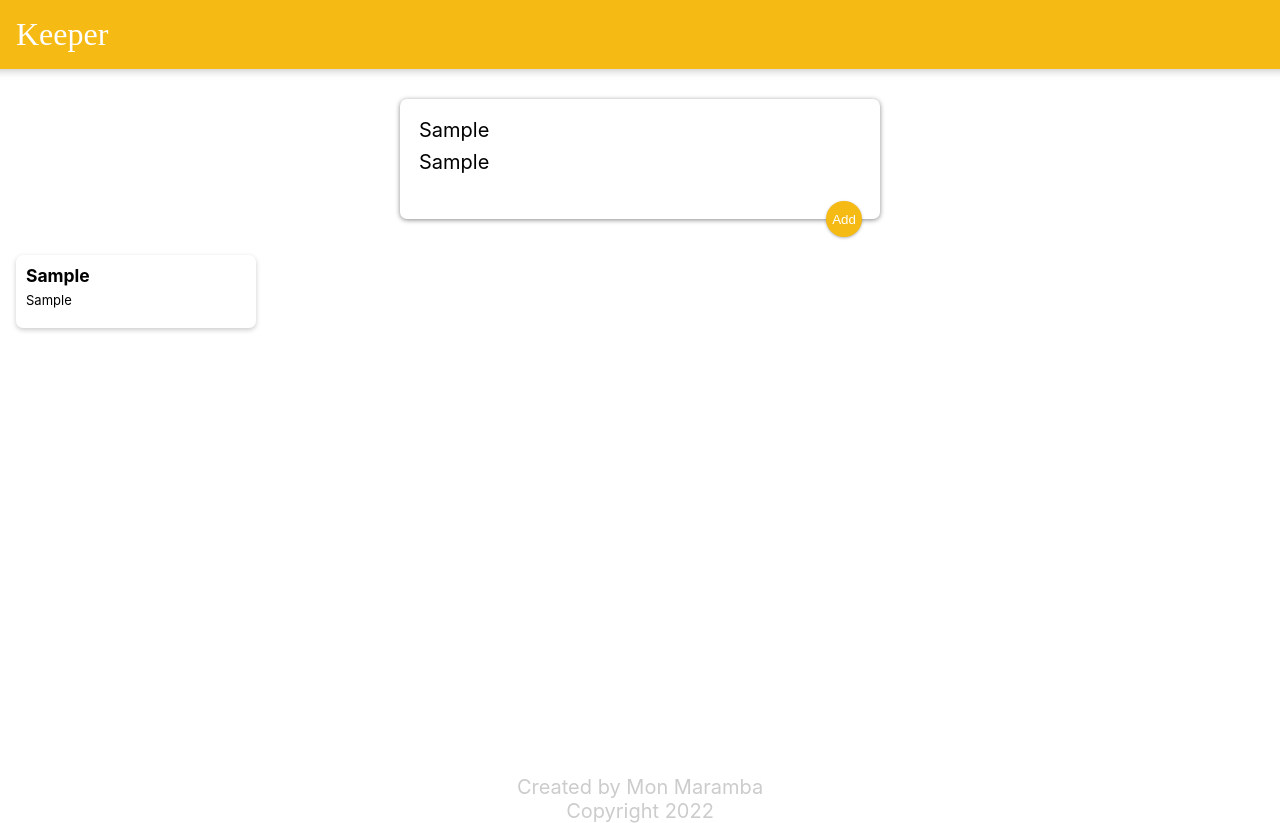
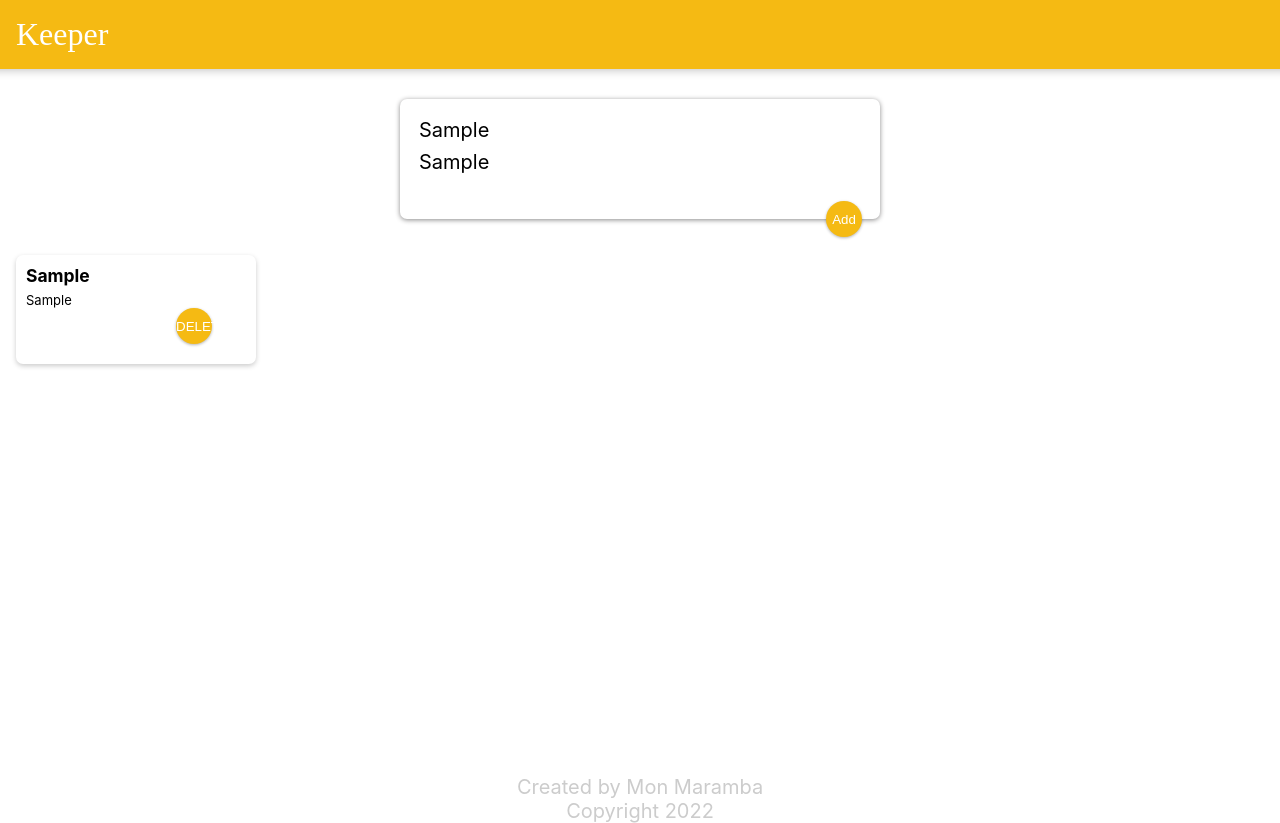
Before and after one commit to MonMaramba/keeper-app, a React (Create React App) app: page / in a window 1280 px wide. Both pictures are taken after typing "Sample", "Sample" into the empty fields and a click on the button "Add". Built offline with nearby package versions, Linux system fonts and the light colour scheme.

Commit message:
added delete button, styling and delete functionality

```diff
--- a/src/App.js
+++ b/src/App.js
@@ -8,6 +8,15 @@ import { useState } from 'react';
 
 const App = () => {
   const [notes, setNotes] = useState([]);
+
+  const deleteNote = (id) => {
+    setNotes((prevNotes) => {
+      return prevNotes.filter((noteItem, index) => {
+        return index !== id;
+      });
+    });
+  };
+
   const addNote = (newNote) => {
     setNotes((prevItems) => {
       return [...prevItems, newNote];
@@ -19,7 +28,15 @@ const App = () => {
       <Header />
       <InputArea addItem={addNote} />
       {notes.map((note, i) => {
-        return <Note key={i} title={note.title} content={note.content} />;
+        return (
+          <Note
+            key={i}
+            id={i}
+            onDelete={deleteNote}
+            title={note.title}
+            content={note.content}
+          />
+        );
       })}
       <Footer />
     </div>
--- a/src/Note.jsx
+++ b/src/Note.jsx
@@ -2,10 +2,14 @@ import React from 'react';
 import './_note.scss';
 
 const Note = (props) => {
+  const handleClick = () => {
+    props.onDelete(props.id);
+  };
   return (
     <div className='note'>
       <h1>{props.title}</h1>
       <p>{props.content}</p>
+      <button onClick={handleClick}>DELETE</button>
     </div>
   );
 };
--- a/src/_note.scss
+++ b/src/_note.scss
@@ -17,6 +17,24 @@
         margin-bottom: 10px;
         white-space: pre-wrap;
         word-wrap: break-word;
+
+
     }
 
+    button {
+        position: relative;
+        right: -150px;
+        bottom: 10px;
+        background: #f5ba13;
+        color: #fff;
+        border: none;
+        border-radius: 50%;
+        width: 36px;
+        height: 36px;
+        box-shadow: 0 1px 3px rgba(0, 0, 0, 0.3);
+        cursor: pointer;
+        outline: none;
+    }
+
+
 }
```
